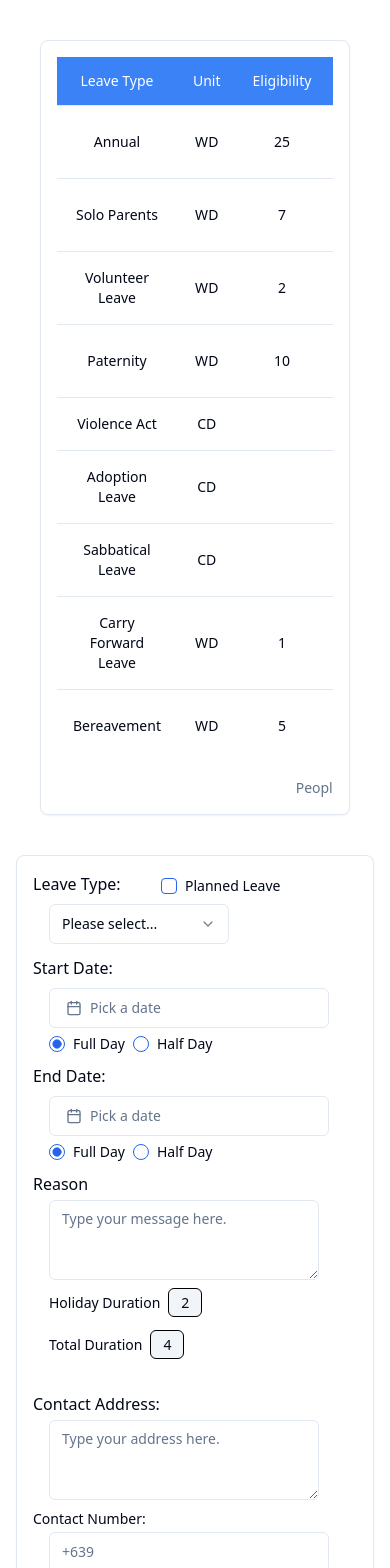
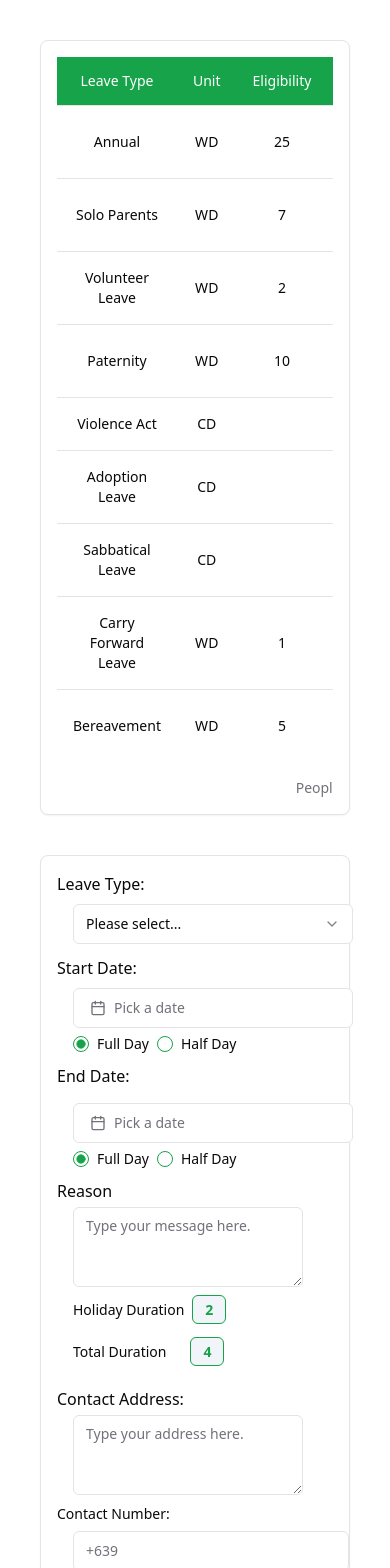
Before and after one commit to jayelemar/leave-management-app-client, a React (Vite) app: page / in a window 390 px wide. Shown: the top 1568 px of the page. Built offline with nearby package versions, Linux system fonts and the light colour scheme.

Commit message:
style: responsive design

```diff
--- a/src/components/common/ContactDetail.tsx
+++ b/src/components/common/ContactDetail.tsx
@@ -10,14 +10,14 @@ interface ContactDetailProps {
 
 const ContactDetail: FC<ContactDetailProps> = () => {
     return (
-        <div className="gap-4 mt-10">
+        <div className="gap-4 mt-0 lg:mt-12 lg:ml-24">
             <div className="lex justify-start items-start sm:items-center gap-2 flex-col sm:flex-row my-3">
                 <Label htmlFor="contact-address" className="text-base font-normal">Contact Address:</Label>
-                <Textarea placeholder="Type your address here." id="contact-address" className="mx-4 w-5/6 max-w-[280px] sm:max-w-[550px] mt-1"/>
+                <Textarea placeholder="Type your address here." id="contact-address" className="mx-4 w-5/6 sm:w-full  max-w-[280px] sm:max-w-[470px] md:max-w-[560px] lg:w-[370px] mt-1"/>
             </div>
             <div className="grid w-full max-w-sm items-center gap-1.5">
-                <Label htmlFor="contact-number">Contact Number:</Label>
-                <Input type="number" id="contact-number" placeholder="+639" className="ml-4 max-w-[280px]" />
+                <Label htmlFor="contact-number" className="font-normal mb-1">Contact Number:</Label>
+                <Input type="tel" id="contact-number" placeholder="+639" className="ml-4 sm:w-full max-w-[280px] sm:max-w-[280px] md:max-w-[560px] lg:max-w-[370px]" />
             </div>
         </div>
     )
--- a/src/components/common/EndDate.tsx
+++ b/src/components/common/EndDate.tsx
@@ -22,8 +22,9 @@ const EndDate: FC<EndDateProps> = () => {
     const [date, setDate] = React.useState<Date>()
 
     return (
-        <div className="flex justify-start items-start sm:items-center gap-2 flex-col sm:flex-row my-3">
-        <label htmlFor="" className="mr-3">End Date:</label>
+        <div className="flex justify-start items-start md:items-center gap-[15px] flex-col md:flex-row my-3">
+        <label htmlFor="" className="mr-2 lg:relative lg:bottom-3">End Date:</label>
+        <div className="flex flex-col sm:flex-row lg:flex-col justify-center items-start sm:items-center lg:items-start gap-2">
         <div>
             <Popover>
                 <PopoverTrigger asChild>
@@ -60,6 +61,7 @@ const EndDate: FC<EndDateProps> = () => {
                     </div>
                 </RadioGroup>
             </div>
+            </div>
         </div>
     )
 }
--- a/src/components/common/InputDuration.tsx
+++ b/src/components/common/InputDuration.tsx
@@ -12,7 +12,7 @@ const InputDuration: FC<InputDurationProps> = () => {
         className="text-sm font-medium leading-none peer-disabled:cursor-not-allowed peer-disabled:opacity-70"
     >
         Holiday Duration
-        <span className='bg-slate-100 border border-solid border-black mx-2 py-1 px-3 rounded-md'>
+        <span className='bg-slate-100 border border-solid border-primary mx-2 py-1 px-3 rounded-md text-primary font-bold'>
             2
         </span>
     </p>
@@ -20,7 +20,7 @@ const InputDuration: FC<InputDurationProps> = () => {
         className="text-sm font-medium leading-none peer-disabled:cursor-not-allowed peer-disabled:opacity-70 mt-4 sm:mt-0"
     >
         Total Duration
-        <span className='bg-slate-100 border border-solid border-black mx-2 py-1 px-3 rounded-md'>
+        <span className='bg-slate-100 border border-solid border-1 border-primary mx-2 py-1 px-3 rounded-md text-primary font-bold ml-6 sm:ml-2'>
             4
         </span>
     </p>
--- a/src/components/common/LeaveForm.tsx
+++ b/src/components/common/LeaveForm.tsx
@@ -17,13 +17,17 @@ interface LeaveFormProps {
 
 const LeaveForm: FC<LeaveFormProps> = () => {
     return (
-        <Card className="m-4 p-4">
-            <SelectLeaveType />
-            <StartDate />
-            <EndDate />
-            <ReasonTextbox />
-            <InputDuration />
-            <ContactDetail />
+        <Card className="m-10 p-4 flex flex-col lg:flex-row">
+            <div className="">
+                <SelectLeaveType />
+                <StartDate />
+                <EndDate />
+                <ReasonTextbox />
+                <InputDuration />
+            </div>
+            <div>
+            <ContactDetail/>
+            </div>
 
 
         </Card>
--- a/src/components/common/ReasonTextbox.tsx
+++ b/src/components/common/ReasonTextbox.tsx
@@ -10,7 +10,7 @@ const ReasonTextbox: FC<ReasonTextboxProps> = () => {
   return (
     <div className="lex justify-start items-start sm:items-center gap-2 flex-col sm:flex-row my-3">
       <Label htmlFor="message" className="text-base font-normal">Reason</Label>
-      <Textarea placeholder="Type your message here." id="message" className="mx-4 w-5/6 max-w-[280px] sm:max-w-[550px] mt-1"/>
+      <Textarea placeholder="Type your message here." id="message" className="mx-4 w-5/6 sm:w-full max-w-[280px] sm:max-w-[470px] md:max-w-[560px] lg:max-w-[370px] mt-1"/>
     </div>
   )
 }
--- a/src/components/common/ResourceTable.tsx
+++ b/src/components/common/ResourceTable.tsx
@@ -23,7 +23,7 @@ const ResourceTable: FC<ResourceTableProps> = () => {
         <Card className="m-10 p-4">
             <Table>
                 <TableCaption>PeopleSoft ID 45122771</TableCaption>
-                <TableHeader className="bg-blue-500 ">
+                <TableHeader className="bg-primary ">
                     <TableRow>
                         {leaveHeader.map((head) => {
                             return (
--- a/src/components/common/SelectLeaveType.tsx
+++ b/src/components/common/SelectLeaveType.tsx
@@ -24,7 +24,7 @@ const SelectLeaveType: FC<SelectLeaveTypeProps> = () => {
         <div className="flex justify-start items-start sm:items-center gap-2 flex-col sm:flex-row relative">
             <label htmlFor="leaveSelect" >Leave Type:</label>
             <Select>
-                <SelectTrigger className="w-[180px] ml-4">
+                <SelectTrigger className="w-[280px] sm:w-[190px] md:w-[280px] ml-4">
                     <SelectValue placeholder="Please select..." />
                 </SelectTrigger>
                 <SelectContent>
@@ -36,11 +36,11 @@ const SelectLeaveType: FC<SelectLeaveTypeProps> = () => {
                     )})}
                 </SelectContent>
             </Select>
-            <div className="flex items-center space-x-2 my-3 absolute -top-1.5 sm:top-0 left-32 sm:left-80 text-base">
+            <div className="items-center space-x-2 my-3 absolute hidden xs:flex -top-1.5 sm:top-0 left-44 sx:left-30 sm:left-80 md:left-[410px] lg:left-[480px] whitespace-nowrap text-base">
                 <Checkbox id="planned-leave"/>
                 <Label
                     htmlFor="planned-leave"
-                    className="text-sm font-medium leading-none peer-disabled:cursor-not-allowed peer-disabled:opacity-70"
+                    className="text-sm font-medium leading-none peer-disabled:cursor-not-allowed peer-disabled:opacity-70 text-primary"
                 >
                     Planned Leave
                 </Label>
--- a/src/components/common/StartDate.tsx
+++ b/src/components/common/StartDate.tsx
@@ -23,8 +23,9 @@ const StartDate: FC<StartDateProps> = () => {
     const [date, setDate] = React.useState<Date>()
 
     return (
-        <div className="flex justify-start items-start sm:items-center gap-2 flex-col sm:flex-row my-3">
-            <label htmlFor="" className="mr-2">Start Date:</label>
+        <div className="flex justify-start items-start md:items-center gap-2 flex-col md:flex-row my-3">
+            <label htmlFor="" className="mr-2 lg:relative lg:bottom-3">Start Date:</label>
+            <div className="flex flex-col sm:flex-row lg:flex-col justify-center items-start sm:items-center lg:items-start gap-2">
             <div>
                 <Popover>
                     <PopoverTrigger asChild>
@@ -61,6 +62,7 @@ const StartDate: FC<StartDateProps> = () => {
                     </div>
                 </RadioGroup>
             </div>
+            </div>
         </div>
     )
 }
--- a/src/index.css
+++ b/src/index.css
@@ -3,52 +3,54 @@
 @tailwind utilities;
 
 
+
 @layer base {
   :root {
     --background: 0 0% 100%;
-    --foreground: 222.2 84% 4.9%;
+    --foreground: 240 10% 3.9%;
     --card: 0 0% 100%;
-    --card-foreground: 222.2 84% 4.9%;
+    --card-foreground: 240 10% 3.9%;
     --popover: 0 0% 100%;
-    --popover-foreground: 222.2 84% 4.9%;
-    --primary: 221.2 83.2% 53.3%;
-    --primary-foreground: 210 40% 98%;
-    --secondary: 210 40% 96.1%;
-    --secondary-foreground: 222.2 47.4% 11.2%;
-    --muted: 210 40% 96.1%;
-    --muted-foreground: 215.4 16.3% 46.9%;
-    --accent: 210 40% 96.1%;
-    --accent-foreground: 222.2 47.4% 11.2%;
+    --popover-foreground: 240 10% 3.9%;
+    --primary: 142.1 76.2% 36.3%;
+    --primary-foreground: 355.7 100% 97.3%;
+    --secondary: 240 4.8% 95.9%;
+    --secondary-foreground: 240 5.9% 10%;
+    --muted: 240 4.8% 95.9%;
+    --muted-foreground: 240 3.8% 46.1%;
+    --accent: 240 4.8% 95.9%;
+    --accent-foreground: 240 5.9% 10%;
     --destructive: 0 84.2% 60.2%;
-    --destructive-foreground: 210 40% 98%;
-    --border: 214.3 31.8% 91.4%;
-    --input: 214.3 31.8% 91.4%;
-    --ring: 221.2 83.2% 53.3%;
+    --destructive-foreground: 0 0% 98%;
+    --border: 240 5.9% 90%;
+    --input: 240 5.9% 90%;
+    --ring: 142.1 76.2% 36.3%;
     --radius: 0.5rem;
   }
 
   .dark {
-    --background: 222.2 84% 4.9%;
-    --foreground: 210 40% 98%;
-    --card: 222.2 84% 4.9%;
-    --card-foreground: 210 40% 98%;
-    --popover: 222.2 84% 4.9%;
-    --popover-foreground: 210 40% 98%;
-    --primary: 217.2 91.2% 59.8%;
-    --primary-foreground: 222.2 47.4% 11.2%;
-    --secondary: 217.2 32.6% 17.5%;
-    --secondary-foreground: 210 40% 98%;
-    --muted: 217.2 32.6% 17.5%;
-    --muted-foreground: 215 20.2% 65.1%;
-    --accent: 217.2 32.6% 17.5%;
-    --accent-foreground: 210 40% 98%;
+    --background: 20 14.3% 4.1%;
+    --foreground: 0 0% 95%;
+    --card: 24 9.8% 10%;
+    --card-foreground: 0 0% 95%;
+    --popover: 0 0% 9%;
+    --popover-foreground: 0 0% 95%;
+    --primary: 142.1 70.6% 45.3%;
+    --primary-foreground: 144.9 80.4% 10%;
+    --secondary: 240 3.7% 15.9%;
+    --secondary-foreground: 0 0% 98%;
+    --muted: 0 0% 15%;
+    --muted-foreground: 240 5% 64.9%;
+    --accent: 12 6.5% 15.1%;
+    --accent-foreground: 0 0% 98%;
     --destructive: 0 62.8% 30.6%;
-    --destructive-foreground: 210 40% 98%;
-    --border: 217.2 32.6% 17.5%;
-    --input: 217.2 32.6% 17.5%;
-    --ring: 224.3 76.3% 48%;
+    --destructive-foreground: 0 85.7% 97.3%;
+    --border: 240 3.7% 15.9%;
+    --input: 240 3.7% 15.9%;
+    --ring: 142.4 71.8% 29.2%;
   }
 }
+
 
 
 @layer base {
--- a/tailwind.config.js
+++ b/tailwind.config.js
@@ -17,6 +17,9 @@ module.exports = {
       },
     },
     extend: {
+      screens: {
+        'xs': '480px',
+      },
       colors: {
         border: "hsl(var(--border))",
         input: "hsl(var(--input))",
```
